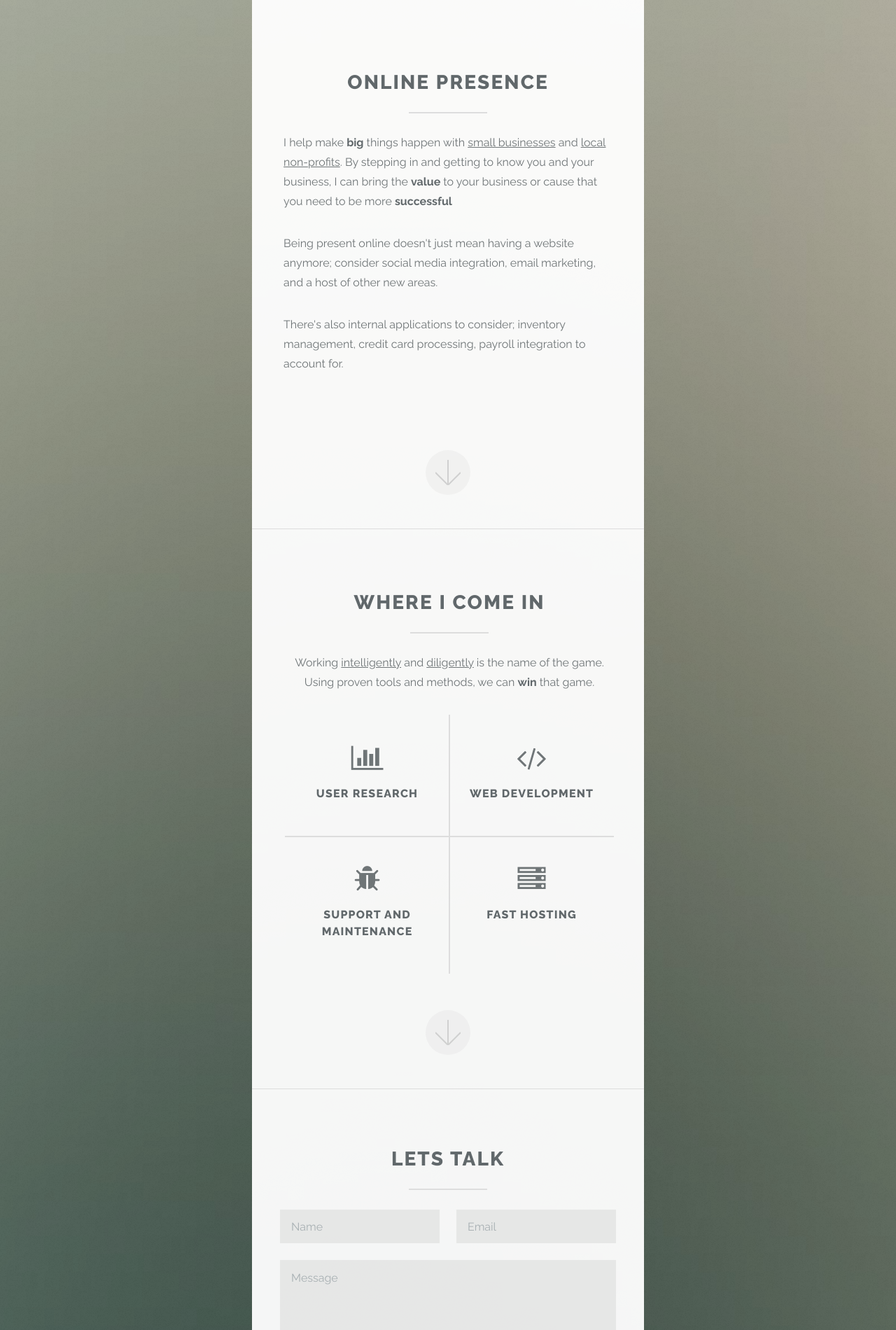
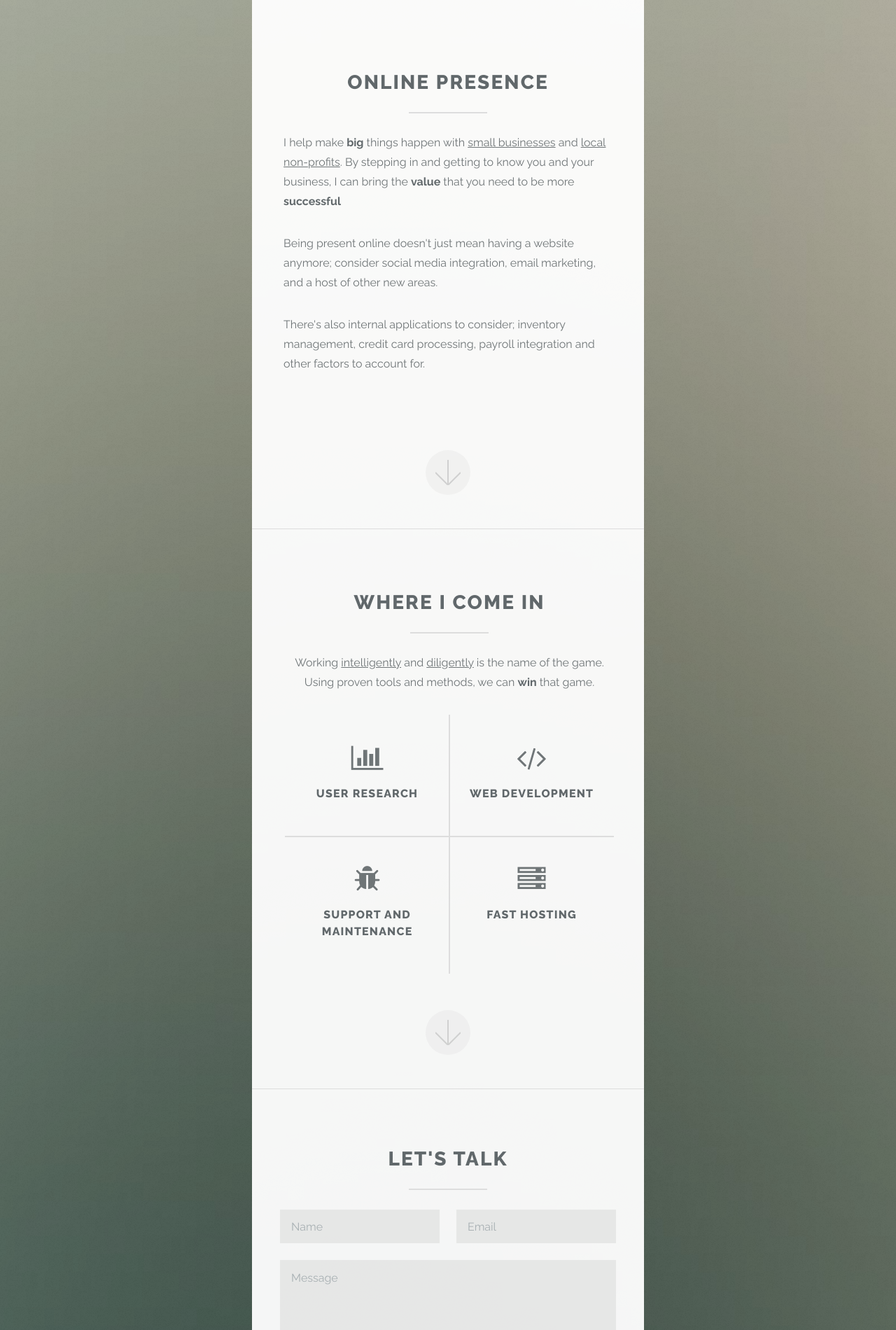
Before and after one commit to timmaybrown/thenullbyte.org, a plain HTML site: page index.html in a window 1280 px wide. Shown: the part 845-2745 px from the top of the page at 70% size. Drawn offline with Linux system fonts and the light colour scheme.

Commit message:
some small improvements

```diff
--- a/index.html
+++ b/index.html
@@ -59,9 +59,9 @@
             <header class="major">
               <h2>Online Presence</h2>
             </header>
-            <p>I help make <b>big</b> things happen with <u>small businesses</u> and <u>local non-profits</u>. By stepping in and getting to know you and your business, I can bring the <b>value</b> to your business or cause that you need to be more <b>successful</b></p>
+            <p>I help make <b>big</b> things happen with <u>small businesses</u> and <u>local non-profits</u>. By stepping in and getting to know you and your business, I can bring the <b>value</b> that you need to be more <b>successful</b></p>
             <p>Being present online doesn't just mean having a website anymore; consider social media integration, email marketing, and a host of other new areas.</p>
-            <p>There's also internal applications to consider; inventory management, credit card processing, payroll integration to account for.</p>
+            <p>There's also internal applications to consider; inventory management, credit card processing, payroll integration and other factors to account for.</p>
           </div>
           <a href="#two" class="goto-next scrolly">Next</a>
         </div>
@@ -94,7 +94,7 @@
               </li>
             </ul>
           </div>
-          <a href="#three" class="goto-next scrolly">Next</a>
+          <a href="#footer" class="goto-next scrolly">Next</a>
         </div>
       </section>
 
@@ -115,7 +115,7 @@
       <section id="footer">
         <div class="container">
           <header class="major">
-            <h2>Lets Talk</h2>
+            <h2>Let's Talk</h2>
           </header>
           <form method="post" action="//formspree.io/josh@thenullbyte.org">
             <div class="row uniform">
```
